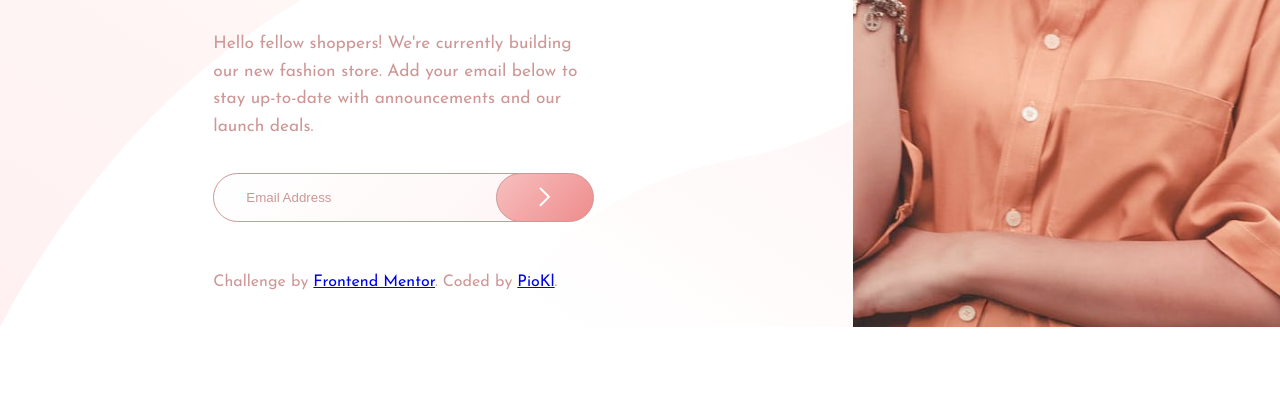
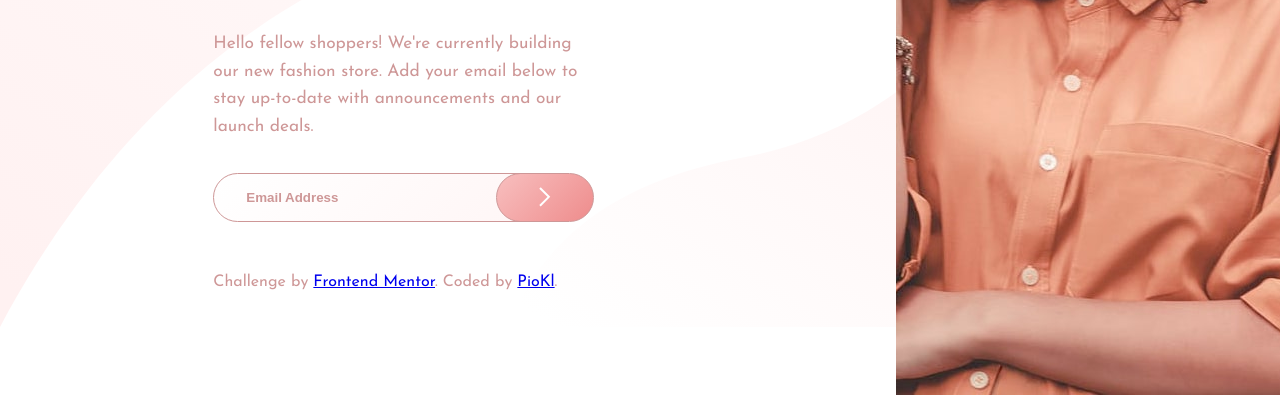
Before and after one commit to PioKl/base-apparel-coming-soon-master, a plain HTML site: page index.html in a window 1280 px wide. Both pictures are taken after typing "name@example.com" into the empty fields and a click on the button 545 px from the left and 602 px from the top of the page. Shown: the part 405-800 px from the top of the page. Drawn offline with Linux system fonts and the light colour scheme.

Commit message:
Update style and main.js

```diff
--- a/main.js
+++ b/main.js
@@ -9,6 +9,12 @@ const infoDiv = document.querySelector('.info');
 let counter = 0;
 // Email validation https://stackoverflow.com/questions/46155/how-to-validate-an-email-address-in-javascript
 //www.youtube.com/watch?v=eqJJDyF4mjA
+//https://en.wikipedia.org/wiki/Regular_expression
+//https://developer.mozilla.org/en-US/docs/Web/JavaScript/Guide/Regular_Expressions
+//https://www.w3schools.com/jsref/jsref_regexp_0-9.asp
+//https://docs.microsoft.com/pl-pl/dotnet/standard/base-types/regular-expression-language-quick-reference
+//https://www.youtube.com/watch?v=7DG3kCDx53c
+//https://www.youtube.com/watch?v=ABCAjc0npPw
 
 // function validateEmail(emailInput) {
 //     var re = /^(([^<>()[\]\\.,;:\s@\"]+(\.[^<>()[\]\\.,;:\s@\"]+)*)|(\".+\"))@((\[[0-9]{1,3}\.[0-9]{1,3}\.[0-9]{1,3}\.[0-9]{1,3}\])|(([a-zA-Z\-0-9]+\.)+[a-zA-Z]{2,}))$/;
@@ -18,20 +24,23 @@ let counter = 0;
 //         return false;
 //     }
 // }
-// let test1 = validateEmail('shahid@codeforgeek.com');
-// let test2 = validateEmail('shahid@codeforgeek');
+// let test1 = validateEmail('test@gmail.com');
+// let test2 = validateEmail('testid@gmail');
 // let test3 = validateEmail(email);
 // console.log(test1);
 // console.log(test2);
 // console.log(test3);
 
+//re - regular expresion, czyli łańcuch znaków, wzorzec opisujący łańcuch symboli
+
 checkValidation = (event) => {
     event.preventDefault();
     console.log(emailInput.value);
+    //walidacja maila
     var re = /^(([^<>()[\]\\.,;:\s@\"]+(\.[^<>()[\]\\.,;:\s@\"]+)*)|(\".+\"))@((\[[0-9]{1,3}\.[0-9]{1,3}\.[0-9]{1,3}\.[0-9]{1,3}\])|(([a-zA-Z\-0-9]+\.)+[a-zA-Z]{2,}))$/;
     console.log(re.test(emailInput.value));
-    if (emailInput.value === "" || re.test(emailInput.value) == false) {
-        if (counter === 0) {
+    if (emailInput.value === "" || re.test(emailInput.value) === false) { //jesli input jest pusty lub nie przeszedl walidacji to
+        if (counter === 0) { //jesli counter jest rowny zeru wtedy dodaj klasy, zrobione aby przy kazdym kliknieciu tych klas i elementow wiele razy nie tworzyl, chociaz classlist.add tworzy raz
             emailInput.classList.add('input-error');
             const p = document.createElement('p');
             p.textContent = 'Please provide a valid email';
@@ -40,14 +49,14 @@ checkValidation = (event) => {
             counter = 1; // ustalam counter na jeden, zeby nie dodawal mi juz ciagle elementu p
         }
     } else {
-        // if (counter === 1) {
+        //w przeciwnym wypadku usun klase input-error
         emailInput.classList.remove('input-error');
+        //jesli licznik wynosi 1, to wtedy usun powiadomienie tekstowe o bleden walidacji, bo juz jest niepotrzebne, bo mail zostal dobrze wpisany
         if (counter === 1) {
             infoDiv.removeChild(document.querySelector('.input-error-message'));
         }
-        emailInput.value = "";
+        emailInput.value = ""; //po dobrym wpisaniu maila wyczysc value inputa
         counter = 0; //po wpisanie dobrego maila wyzeruj counter
-        // }
 
     }
 }
--- a/scss/style.scss
+++ b/scss/style.scss
@@ -43,10 +43,18 @@ input {
     grid-template-rows: auto;
 }
 
+/*======================================
+           HERO LOGO DIV
+=======================================*/
+
 .heroLogo {
     padding: 2.5rem 4rem;
     grid-area: heroLogo;
 }
+
+/*======================================
+           HERO PHOTO DIV
+=======================================*/
 
 .heroPhoto {
     //background: url(../images/hero-mobile.jpg) top left/cover no-repeat;
@@ -61,6 +69,11 @@ input {
     grid-area: heroPhoto;
 }
 
+
+/*======================================
+               INFO DIV
+=======================================*/
+
 .info {
     padding: 2rem 4rem;
     text-align: center;
@@ -69,7 +82,6 @@ input {
 
 .info-h1 {
     letter-spacing: 10px;
-    line-height: 1.6;
 }
 
 .info-h1,
@@ -94,14 +106,12 @@ input {
     width: 115%;
 }
 
-// .input-email {
-//     // flex-grow: 2;
-// }
 .input-email {
     flex-grow: 2;
     background: linear-gradient(135deg, hsl(0, 0%, 100%) 0%, hsl(0, 100%, 98%) 100%);
     color: $desaturatedRed;
     display: block;
+    font-weight: 600;
 }
 
 .input-email,
@@ -154,6 +164,12 @@ input {
     border: 0;
 }
 
+
+
+/*======================================
+           FOOTER DIV
+=======================================*/
+
 .footer {
     grid-area: footer;
     padding: 1rem 0;
@@ -167,6 +183,7 @@ input {
 
 .challengeLink:hover {
     color: $desaturatedRed;
+    font-weight: 600;
 }
 
 
@@ -185,6 +202,9 @@ input {
         grid-template-rows: auto;
     }
 
+    /*======================================
+           HERO LOGO DIV
+=======================================*/
     .heroLogo {
         grid-area: heroLogo;
         // display: grid;
@@ -192,28 +212,47 @@ input {
         // grid-template-areas: 'info';
     }
 
+    // .heroPhoto {
+    //     grid-area: heroPhoto;
+    //     //background: url(../images/hero-desktop.jpg) top left/cover no-repeat;
+    //     background: url(../images/hero-desktop.jpg);
+    //     background-repeat: no-repeat;
+    //     -webkit-background-size: cover;
+    //     -moz-background-size: cover;
+    //     -o-background-size: cover;
+    //     background-size: cover;
+    //     background-position: center;
+    //     // background-attachment: fixed;
+    //     width: 100%;
+    //     height: auto;
+    //     //height: 100vh;
+
+    // }
+
+
+    /*======================================
+           HERO PHOTO DIV
+=======================================*/
     .heroPhoto {
         grid-area: heroPhoto;
-        //background: url(../images/hero-desktop.jpg) top left/cover no-repeat;
-        background: url(../images/hero-desktop.jpg);
-        background-repeat: no-repeat;
-        -webkit-background-size: cover;
-        -moz-background-size: cover;
-        -o-background-size: cover;
-        background-size: cover;
+        background-image: url(../images/hero-desktop.jpg);
+        position: fixed;
+        width: 30%;
+        height: 100%; //height auto powoduje, ze nie widac obrazka
+        right: 0;
         background-position: center;
-        // background-attachment: fixed;
-        width: 100%;
-        height: auto;
-        //height: 100vh;
 
     }
 
+    /*======================================
+                INFO DIV
+=======================================*/
     .info {
         grid-area: info;
         text-align: left;
     }
 
+    //heroLogo, info, footer same Values
     .heroLogo,
     .info,
     .footer {
@@ -250,6 +289,9 @@ input {
         right: 15%;
     }
 
+    /*======================================
+           FOOTER DIV
+=======================================*/
     .footer {
         grid-area: footer;
         padding-top: 3rem;
```
Also changed, not shown: css/style.css, 1 other file.
